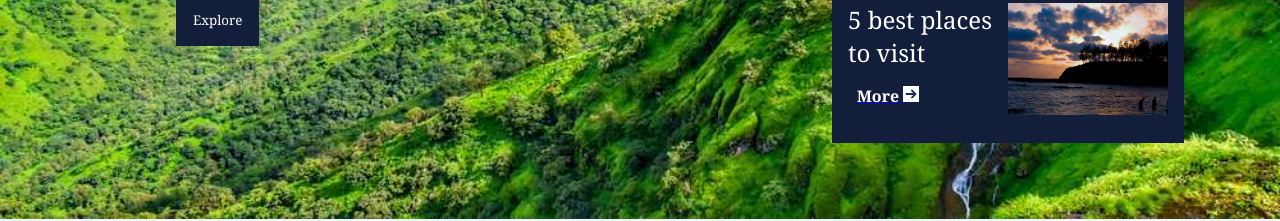
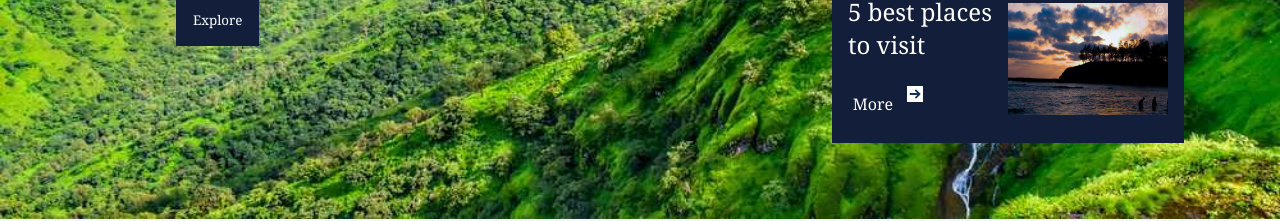
Before and after one commit to Nikhilbbhoir/Travel, a plain HTML site: page index.html in a window 1280 px wide. Shown: the part 581-802 px from the top of the page. Drawn offline with Linux system fonts and the light colour scheme.

Commit message:
Update index.html

```diff
--- a/index.html
+++ b/index.html
@@ -30,9 +30,15 @@
             <div class="left">
               <p class="ratingap">5 best places<br>
                 to visit</p>
-              <div class="arrow_btna">
-                <a href="./components/places.html"><span id="more">More</span>
-                  <img src="./img/vecteezy_right-arrow-icon_15337678.png" alt="right_arrow"></a>
+                <div class="arrow_btna">
+                  <div class="para">
+                    <p id="more">More</p>
+                  </div>
+                  <div class="arrow_icon">
+                    <a href="./components/places.html">
+                    <img src="./img/vecteezy_right-arrow-icon_15337678.png" alt="right_arrow">
+                  </a>
+                  </div>
 
                   </div>
                 </div>
@@ -46,7 +52,6 @@
 
   </div>
     </main>
-
 
 <!-- footer -->
 
```
